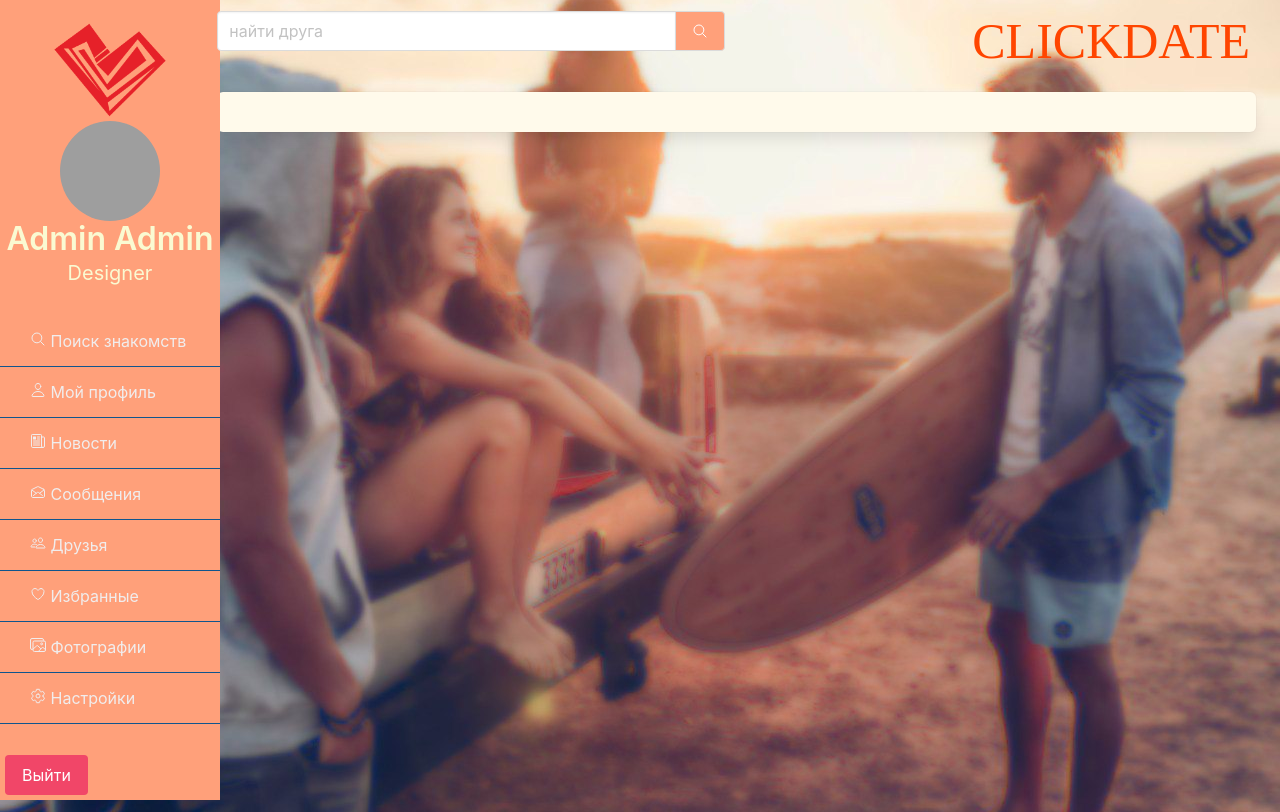
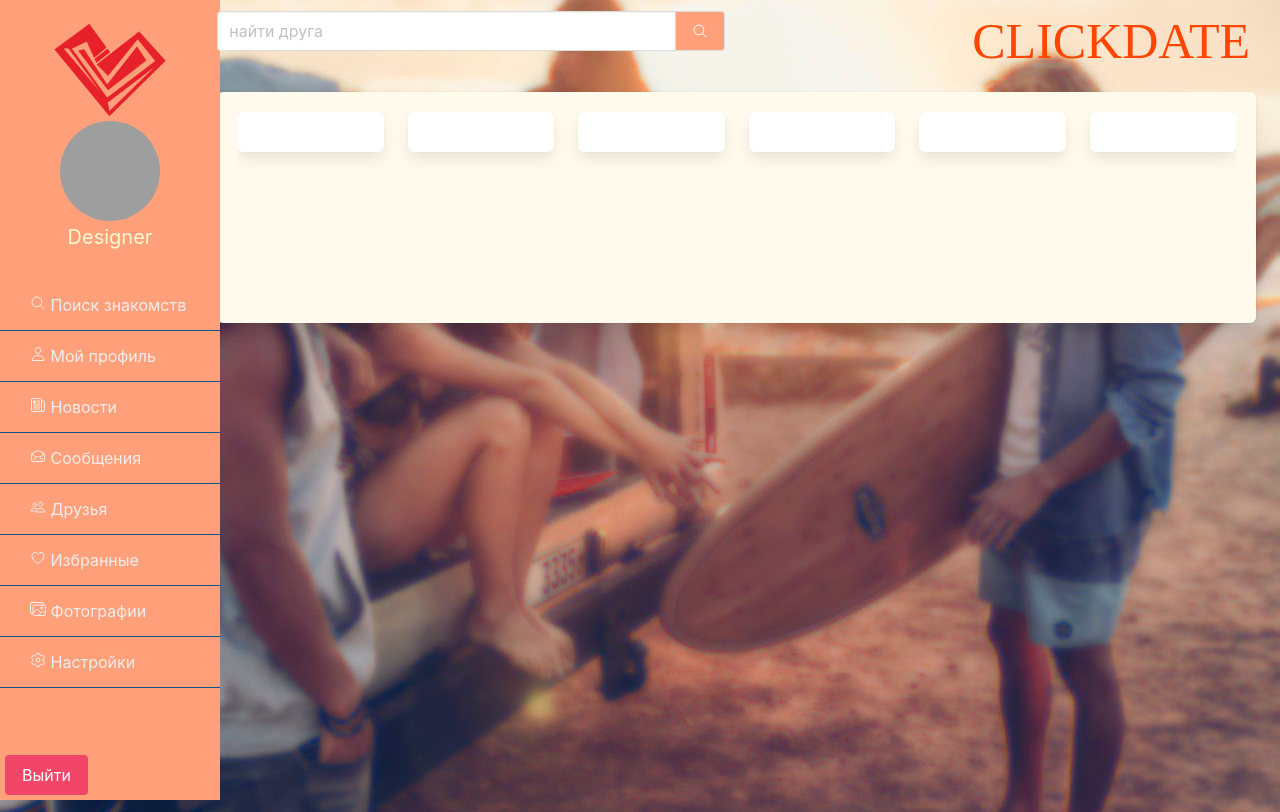
Before and after one commit to JaneDoe88888/DateSite2, a Django app: page /head/news/ in a window 1280 px wide. Run offline with Django 4.2, Linux system fonts and the light colour scheme; grey boxes are pictures that could not be loaded.

Commit message:
templates

```diff
--- a/DateSite/files/static/style.css
+++ b/DateSite/files/static/style.css
@@ -110,3 +110,9 @@
     height: 80px;
     width: 80px;
 }
+
+.scroll {
+    height: 100px;
+    overflow-y: scroll;
+
+}
--- a/DateSite/head/templates/news.html
+++ b/DateSite/head/templates/news.html
@@ -12,7 +12,7 @@
                         <img id="avatar" style="margin-top: 1px"
                              src="https://cdn1.flamp.ru/f095db715d8ab92aed99398c0d3d3892.png"
                              alt="profile_picture">
-                        <div class="title" style="color: lightgoldenrodyellow;">Admin Admin</div>
+                        <div class="title" style="color: lightgoldenrodyellow;">{{ user.username }}</div>
                         <div class="subtitle" style="color: lightgoldenrodyellow">Designer</div>
                     </div>
                     <ul>
@@ -94,16 +94,31 @@
                     </div>
                 </div>
             </div>
-            <div class="box has-background-warning-light">
 
-
+            <div class="box has-background-warning-light" style="height: 100%">
+                <div class="scroll">
+                    <div class="columns">
+                        <div class="column">
+                            <div class="box"></div>
+                        </div>
+                        <div class="column">
+                            <div class="box"></div>
+                        </div>
+                        <div class="column">
+                            <div class="box"></div>
+                        </div>
+                        <div class="column">
+                            <div class="box"></div>
+                        </div>
+                        <div class="column">
+                            <div class="box"></div>
+                        </div>
+                        <div class="column">
+                            <div class="box"></div>
+                        </div>
+                    </div>
+                </div>
             </div>
         </div>
     </div>
-    </div>
-    </div>
-    </div>
-    </div>
-    </div>
-
 {% endblock %}
--- a/DateSite/head/views.py
+++ b/DateSite/head/views.py
@@ -16,11 +16,9 @@
     return render(request, 'home.html', {'form': form, 'confirm_login': confirm_login})
 
 def profile(request):
-
     return render(request, 'profile.html', {})
 
 def news(request):
-    print('hello!')
     return render(request, 'news.html', {})
 
 def chat(request):
```
Also changed, not shown: DateSite/head/templates/chat.html (+4 -7 lines), DateSite/head/templates/favorite.html (+4 -7 lines), DateSite/head/templates/friends.html (+4 -7 lines), DateSite/head/templates/photo.html (+4 -7 lines), DateSite/head/templates/search.html (+5 -9 lines), DateSite/head/templates/settings.html (+4 -14 lines).
